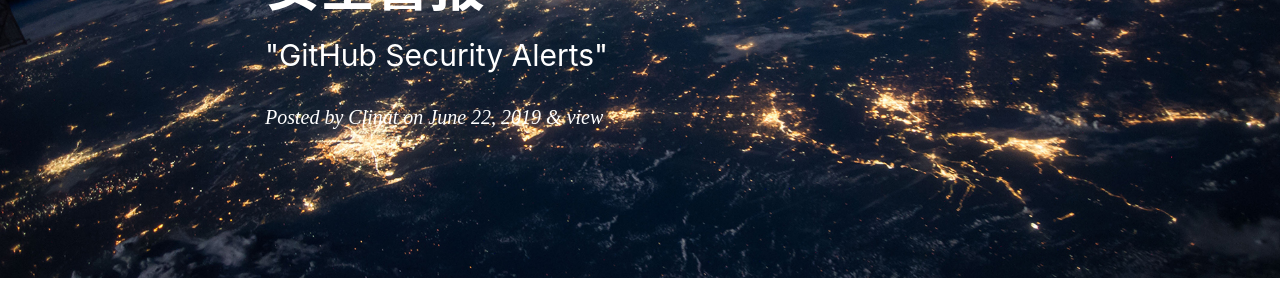
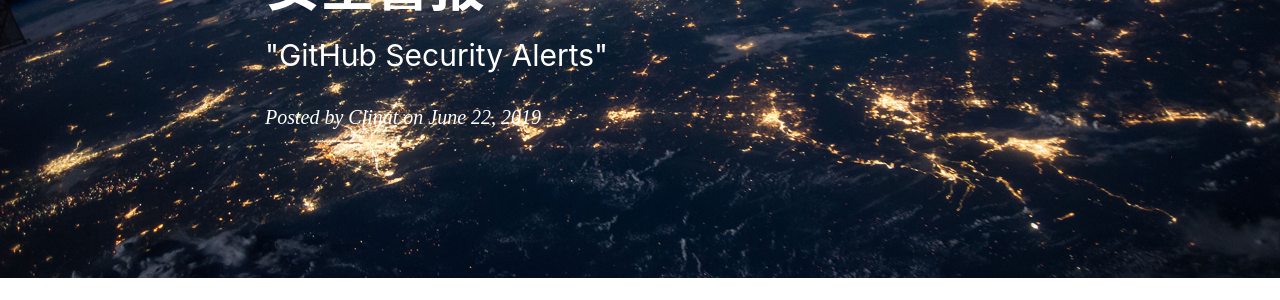
Before and after one commit to hellorodan/clinat.github.io, a Jekyll site: the page built from _posts/2019-06-22-PackageJsonLock.markdown, in a window 1280 px wide and 900 px high. Shown: the part 305-605 px from the top of the window. Built offline with Jekyll 4.4.1, drawn with Linux system fonts in a browser that asks for light colours; nearby versions of some CDN libraries; comment, search, counter and statistics services are not loaded.

Commit message:
Update intro-header.html

```diff
--- a/_includes/intro-header.html
+++ b/_includes/intro-header.html
@@ -43,7 +43,7 @@
                     <h1>{{ page.title }}</h1>
                     {% comment %} always create a h2 for keeping the margin {% endcomment %}
                     <h2 class="subheading">{{ page.subtitle }}</h2>
-                    <span class="meta" id="busuanzi_container_site_uv">Posted by {% if page.author %}{{ page.author }}{% else %}{{ site.title }}{% endif %} on {{ page.date | date: "%B %-d, %Y" }} & view <span id="busuanzi_value_site_uv"/></span>
+                    <span class="meta" id="busuanzi_container_site_uv">Posted by {% if page.author %}{{ page.author }}{% else %}{{ site.title }}{% endif %} on {{ page.date | date: "%B %-d, %Y" }}</span>
                 </div>
             </div>
         </div>
```
